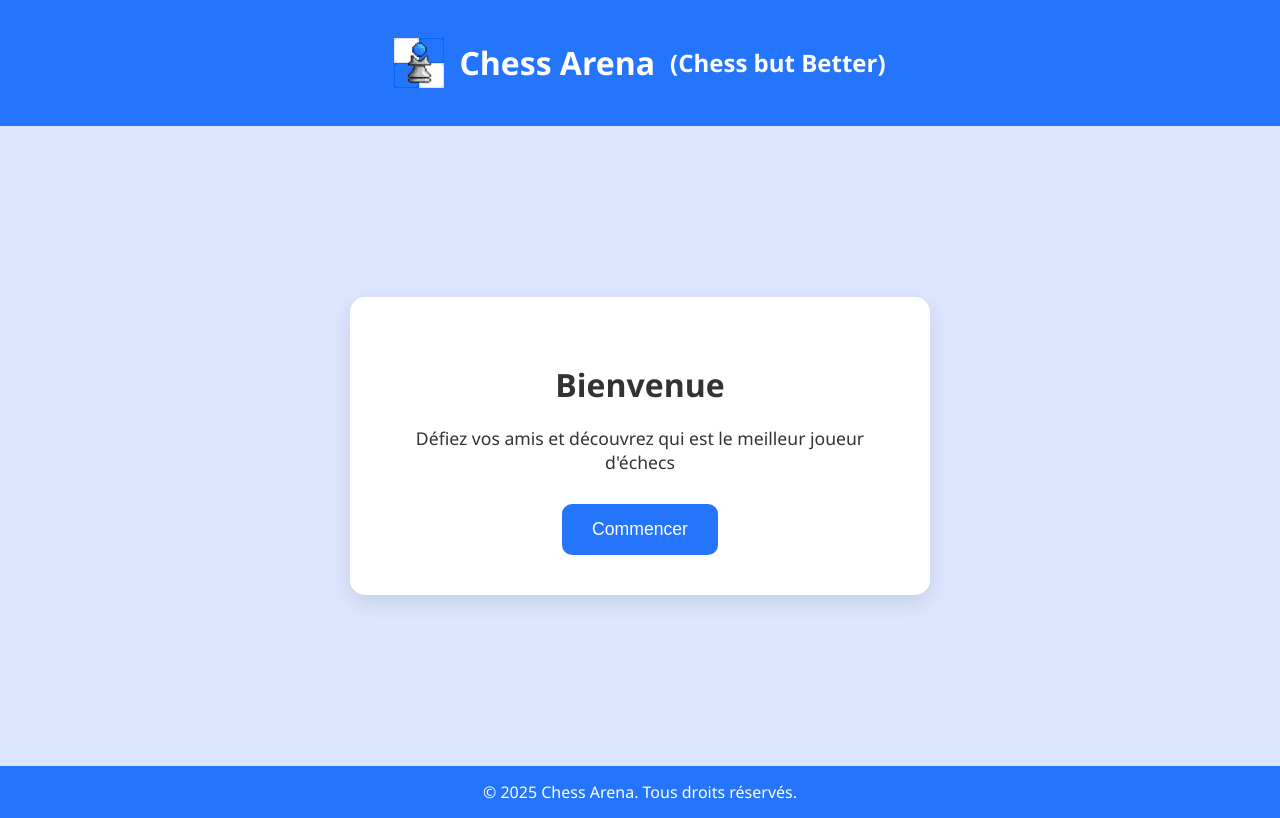
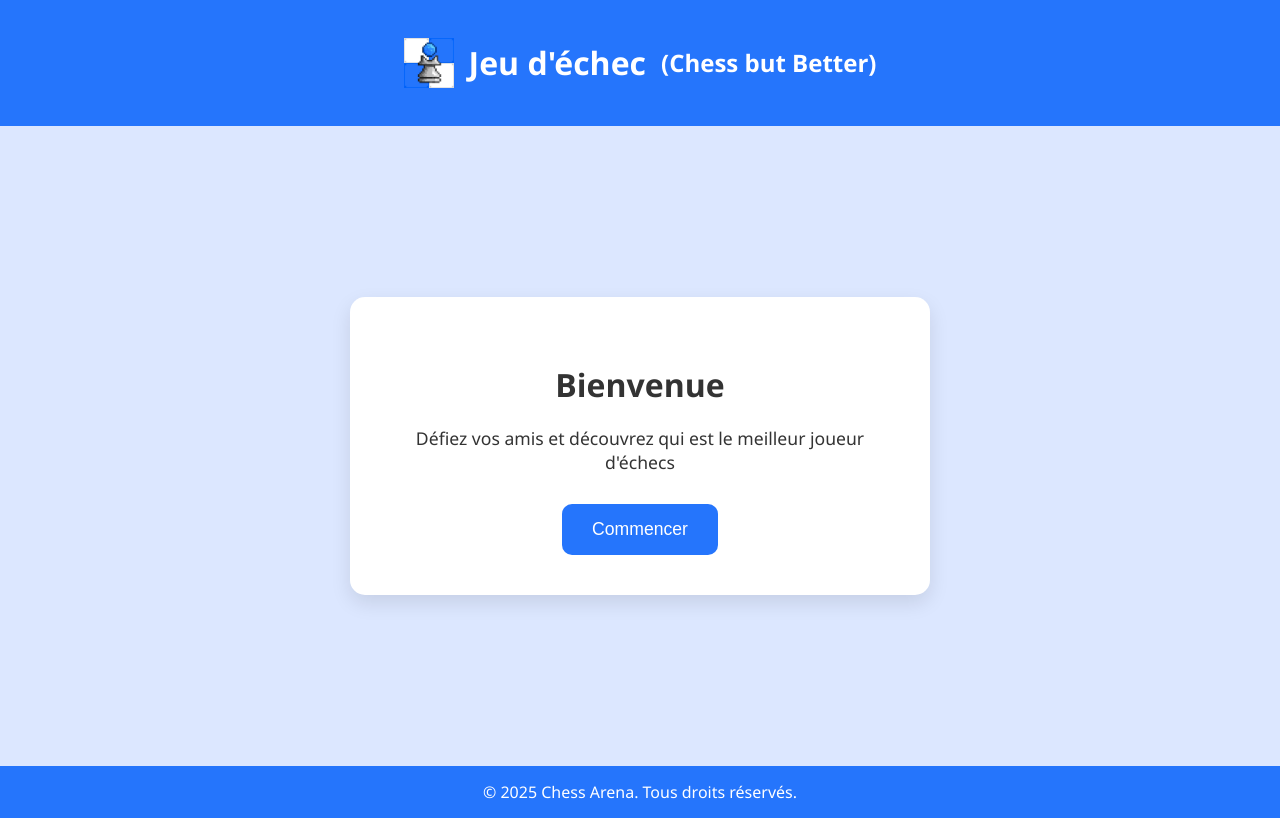
Before and after one commit to FrillyWave/Projet-NSI, a website: page index.html in a window 1280 px wide. Drawn offline with Linux system fonts and the light colour scheme.

Commit message:
Update index.html

```diff
--- a/index.html
+++ b/index.html
@@ -10,7 +10,7 @@
 
     <header class="main-header">
         <img src="./Frontend/Image/new_logo_v3.webp" alt="Logo" class="logo">
-        <h1>Chess Arena</h1>
+        <h1>Jeu d'échec</h1>
         <h2>(Chess but Better)</h2>
     </header>
 
```
